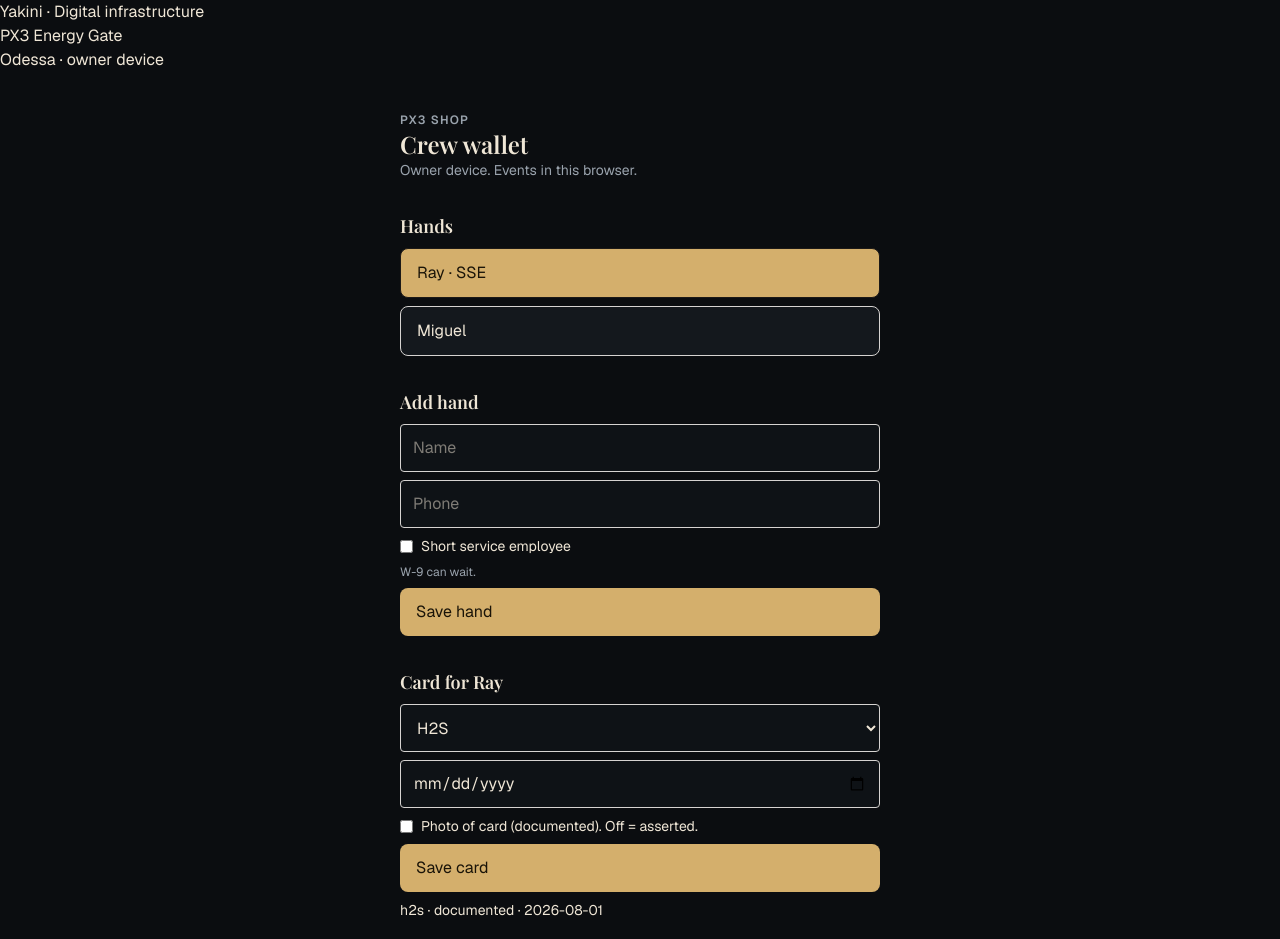
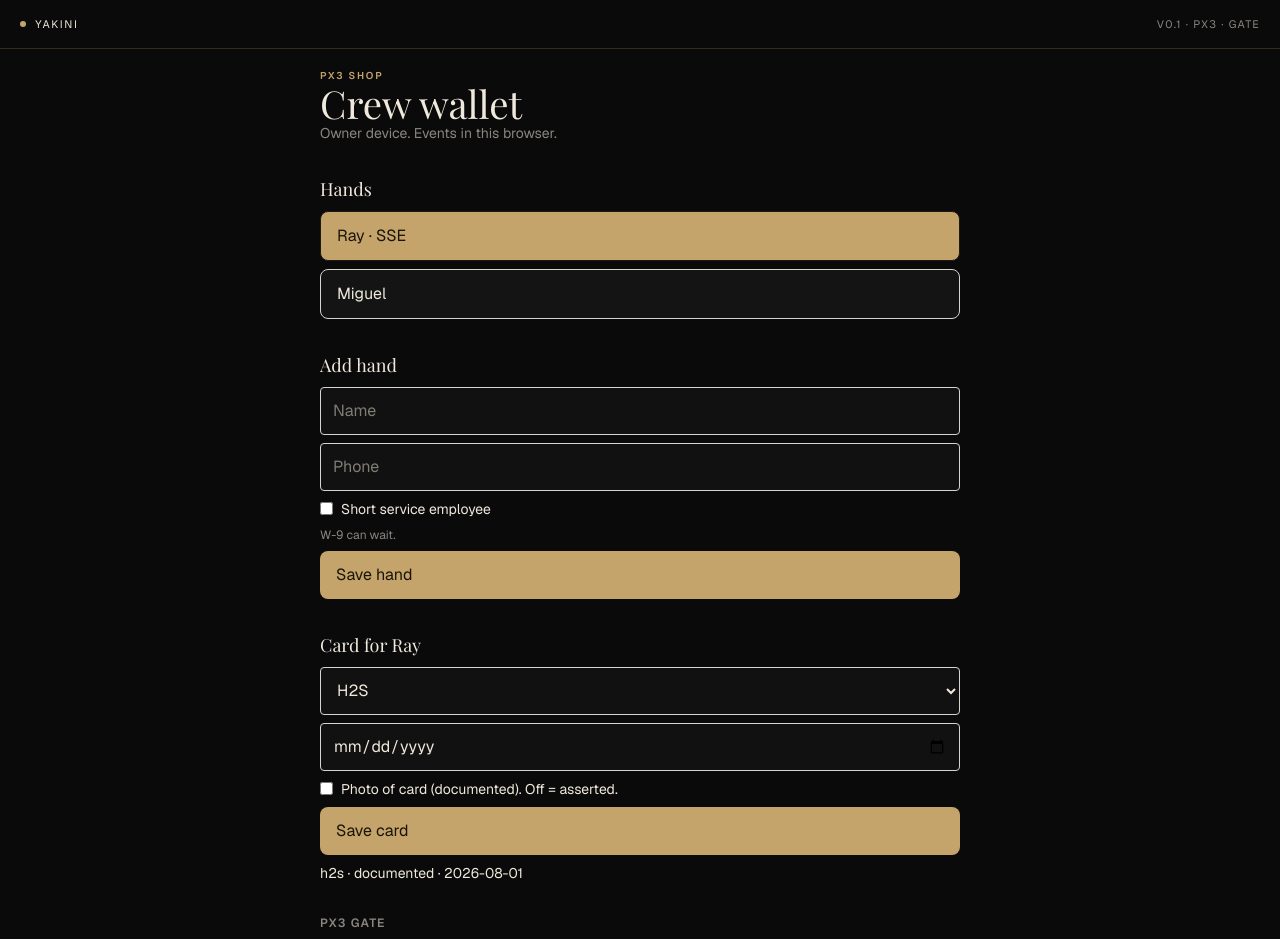
Before and after one commit to cken1977-create/px3-gate, a Next.js app: page / in a window 1280 px wide. Shown: the top 939 px of the page. Built offline with nearby package versions, Linux system fonts and the light colour scheme; a web font is replaced by a local one.

Commit message:
Align Gate chrome with Composer and Mission Control.

```diff
--- a/app/globals.css
+++ b/app/globals.css
@@ -1,59 +1,74 @@
 @import "tailwindcss";
 
 :root {
-  --ink: #0b0d10;
-  --ink-2: #14181d;
-  --line: rgba(212, 175, 108, 0.22);
-  --gold: #d4af6c;
-  --gold-2: #c49a4a;
-  --cream: #efe6d6;
-  --muted: #9aa3ad;
-  --danger: #c45c4a;
-  --ok: #7d9a6f;
+  --ink: #0a0a0a;
+  --gold: #c4a46a;
+  --cream: #efe8dc;
+  --muted: #8a8580;
+  --line: rgba(196, 164, 106, 0.22);
 }
 
 html, body {
-  background: #0b0d10;
-  color: #efe6d6;
+  background: #0a0a0a;
+  color: #efe8dc;
   min-height: 100%;
 }
 
-body {
-  font-family: var(--font-sans), system-ui, sans-serif;
+body { font-family: var(--font-sans), system-ui, sans-serif; }
+h1, h2 { font-family: var(--font-serif), Georgia, serif; font-weight: 400; }
+
+.yk-bar {
+  display: flex;
+  justify-content: space-between;
+  align-items: center;
+  padding: 1rem 1.25rem;
+  border-bottom: 1px solid rgba(196, 164, 106, 0.22);
 }
+.yk-bar-left {
+  display: flex;
+  align-items: center;
+  gap: 0.55rem;
+  letter-spacing: 0.16em;
+  text-transform: uppercase;
+  font-size: 0.68rem;
+}
+.yk-dot {
+  width: 0.4rem;
+  height: 0.4rem;
+  border-radius: 99px;
+  background: #c4a46a;
+}
+.yk-bar-right {
+  font-size: 0.68rem;
+  letter-spacing: 0.12em;
+  text-transform: uppercase;
+  color: #8a8580;
+}
+.yk-foot {
+  max-width: 42rem;
+  margin: 0 auto;
+  padding: 2.5rem 1.25rem 3rem;
+  display: flex;
+  justify-content: space-between;
+  font-size: 0.68rem;
+  color: #8a8580;
+}
+.yk-foot span:last-child { color: #c4a46a; }
 
-h1, h2 {
-  font-family: var(--font-serif), Georgia, serif;
+main { max-width: 42rem; margin: 0 auto; padding-top: 1.25rem; }
+main > header > p:first-child {
+  color: #c4a46a;
+  letter-spacing: 0.18em;
+  font-size: 0.62rem;
 }
+main h1 { font-size: 2.4rem; line-height: 1.05; }
 
 main input, main select, main textarea {
-  background: #0e1216;
-  color: #efe6d6;
+  background: #111;
+  color: #efe8dc;
 }
-
-main .bg-stone-900 {
-  background: #d4af6c !important;
-  color: #1a1408 !important;
-}
-
-main .bg-white {
-  background: #14181d;
-  color: #efe6d6;
-}
-
-main .text-stone-500, main .text-stone-600 {
-  color: #9aa3ad;
-}
-
-main .text-stone-900, main .text-stone-800, main .text-stone-700 {
-  color: #efe6d6;
-}
-
-main .bg-red-800 {
-  background: #3a1c18 !important;
-  color: #f3d0c8 !important;
-}
-
-main .text-red-800 {
-  color: #e7b2a8;
-}
+main .bg-stone-900 { background: #c4a46a !important; color: #1a1408 !important; }
+main .bg-white { background: #141414; color: #efe8dc; }
+main .text-stone-500, main .text-stone-600 { color: #8a8580; }
+main .text-stone-900, main .text-stone-800, main .text-stone-700 { color: #efe8dc; }
+main .bg-red-800 { background: #2a1614 !important; color: #f3d0c8 !important; }
--- a/app/layout.tsx
+++ b/app/layout.tsx
@@ -14,16 +14,18 @@ export default function RootLayout({ children }: { children: React.ReactNode })
   return (
     <html lang="en" className={`${sans.variable} ${serif.variable} h-full`}>
       <body className="min-h-full antialiased">
-        <header className="px-top">
-          <div className="px-top-inner">
-            <div>
-              <p className="px-kicker">Yakini · Digital infrastructure</p>
-              <p className="px-brand">PX3 Energy <span>Gate</span></p>
-            </div>
-            <p className="px-top-meta">Odessa · owner device</p>
+        <header className="yk-bar">
+          <div className="yk-bar-left">
+            <span className="yk-dot" />
+            <span>Yakini</span>
           </div>
+          <div className="yk-bar-right">v0.1 · PX3 · Gate</div>
         </header>
         {children}
+        <footer className="yk-foot">
+          <span>Yakini Digital Infrastructure</span>
+          <span>A portfolio company of BRSA Holdings</span>
+        </footer>
       </body>
     </html>
   );
```
